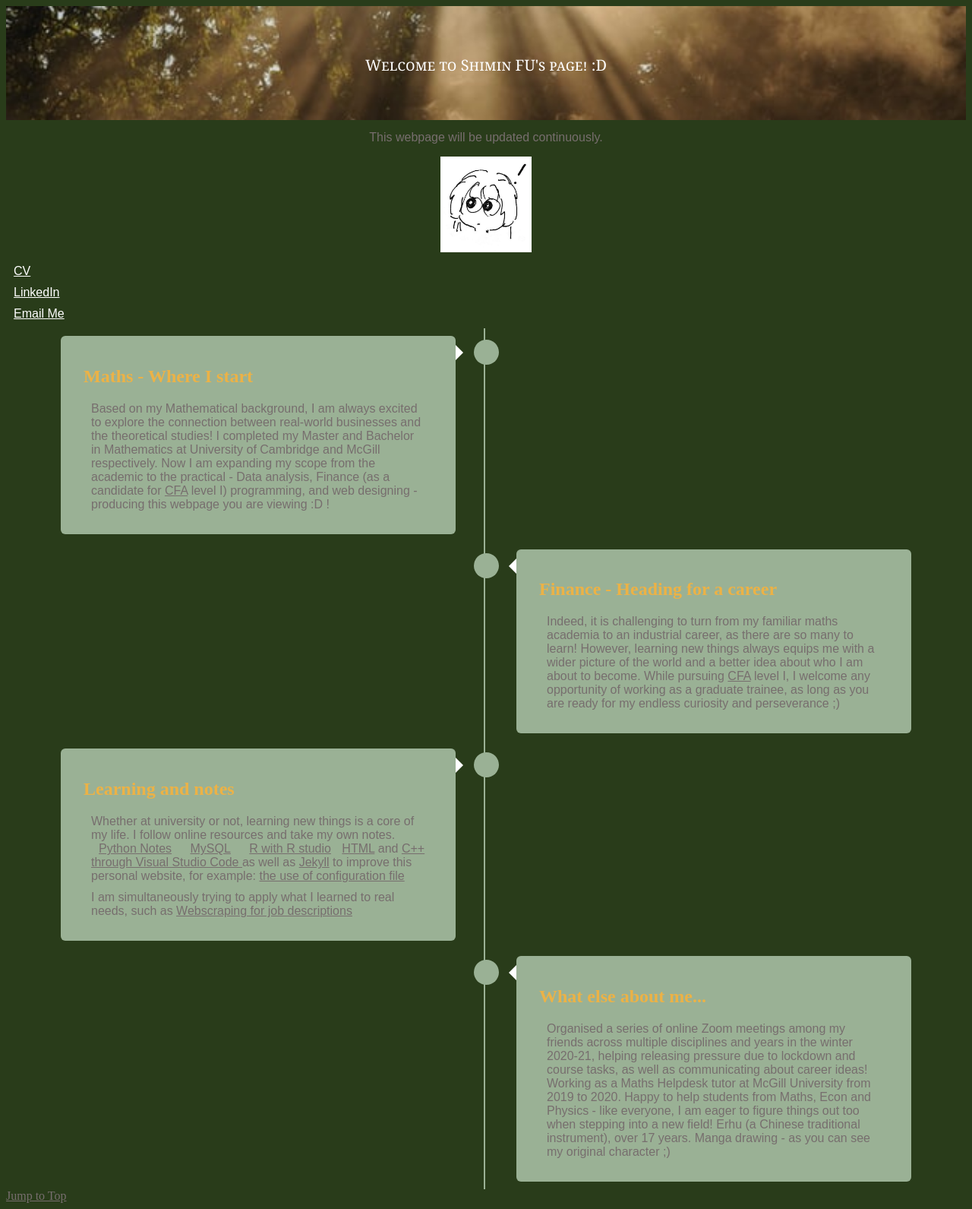
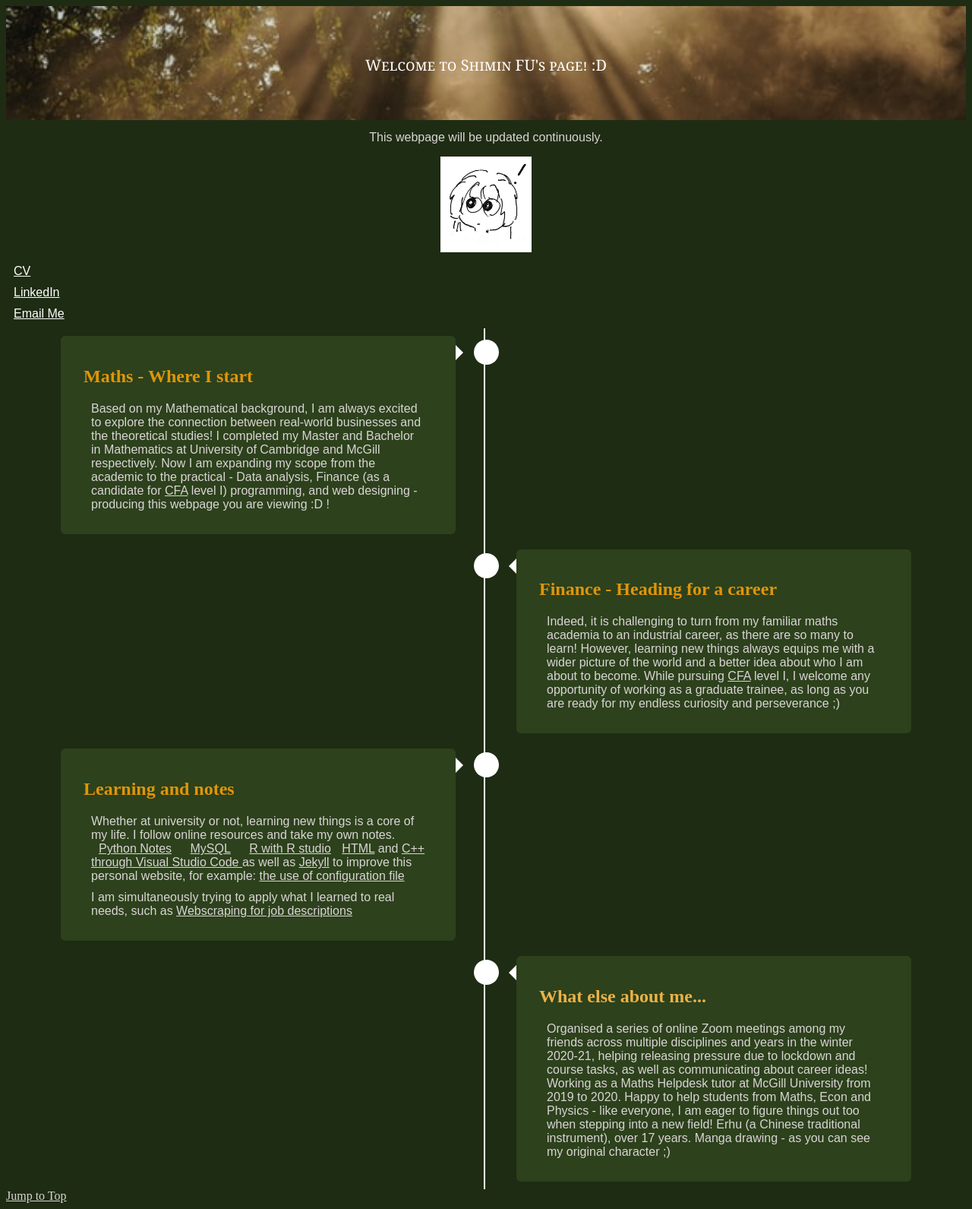
Before and after one commit to Shimin233/-Shimin233.github.io, a Jekyll site: the page index.html, which Jekyll copies as it is, in a window 1280 px wide. Shown: the whole page at 76% size. Built offline with Jekyll 4.4.1, drawn with Linux system fonts in a browser that asks for light colours.

Commit message:
Update index.html

```diff
--- a/index.html
+++ b/index.html
@@ -10,7 +10,7 @@
 
     <style>
       * {
-        color: rgb(119, 110, 110);
+        color: rgb(218, 212, 212);
       }
       .profile {
         display: block;
@@ -92,7 +92,7 @@
         content: "";
         position: absolute;
         width: 2px;
-        background-color: #9ab195;
+        background-color: #ffffff;
         top: 0;
         bottom: 0;
         left: 50%;
@@ -114,7 +114,7 @@
         width: 25px;
         height: 25px;
         right: -17px;
-        background-color: #9ab195;
+        background-color: #ffffff;
         border: 4px solid #ff9f5500;
         top: 15px;
         border-radius: 50%;
@@ -140,7 +140,7 @@
         width: 0;
         z-index: 1;
         right: 30px;
-        border: medium solid #9ab195;
+        border: medium solid #ffffff;
         border-width: 10px 0 10px 10px;
         border-color: transparent transparent transparent white;
       }
@@ -154,7 +154,7 @@
         width: 0;
         z-index: 1;
         left: 30px;
-        border: medium solid #9ab195;
+        border: medium solid #ffffff;
         border-width: 10px 10px 10px 0;
         border-color: transparent white transparent transparent;
       }
@@ -167,7 +167,7 @@
       /* The actual content */
       .content {
         padding: 20px 30px;
-        background-color: #9ab195;
+        background-color: #2c411c;
         position: relative;
         border-radius: 6px;
       }
@@ -207,7 +207,7 @@
       }
     </style>
   </head>
-  <body style="background-color: #293c1a">
+  <body style="background-color: #1e2c13">
     <div class="container-c">
       <img
         class="crop forest"
@@ -252,7 +252,7 @@
     <div class="timeline">
       <div class="container left">
         <div class="content">
-          <h2 style="color: rgb(236, 178, 70)">Maths - Where I start</h2>
+          <h2 style="color: rgb(224, 149, 10)">Maths - Where I start</h2>
           <p class="sans-serif">
             Based on my Mathematical background, I am always excited to explore
             the connection between real-world businesses and the theoretical
@@ -268,7 +268,7 @@
       </div>
       <div class="container right">
         <div class="content">
-          <h2 style="color: rgb(236, 178, 70)">
+          <h2 style="color: rgb(224, 149, 10)">
             Finance - Heading for a career
           </h2>
           <p class="sans-serif">
@@ -285,7 +285,7 @@
       </div>
       <div class="container left">
         <div class="content">
-          <h2 style="color: rgb(236, 178, 70)">Learning and notes</h2>
+          <h2 style="color: rgb(224, 149, 10)">Learning and notes</h2>
           <p class="sans-serif">
             Whether at university or not, learning new things is a core of my
             life. I follow online resources and take my own notes.
```
